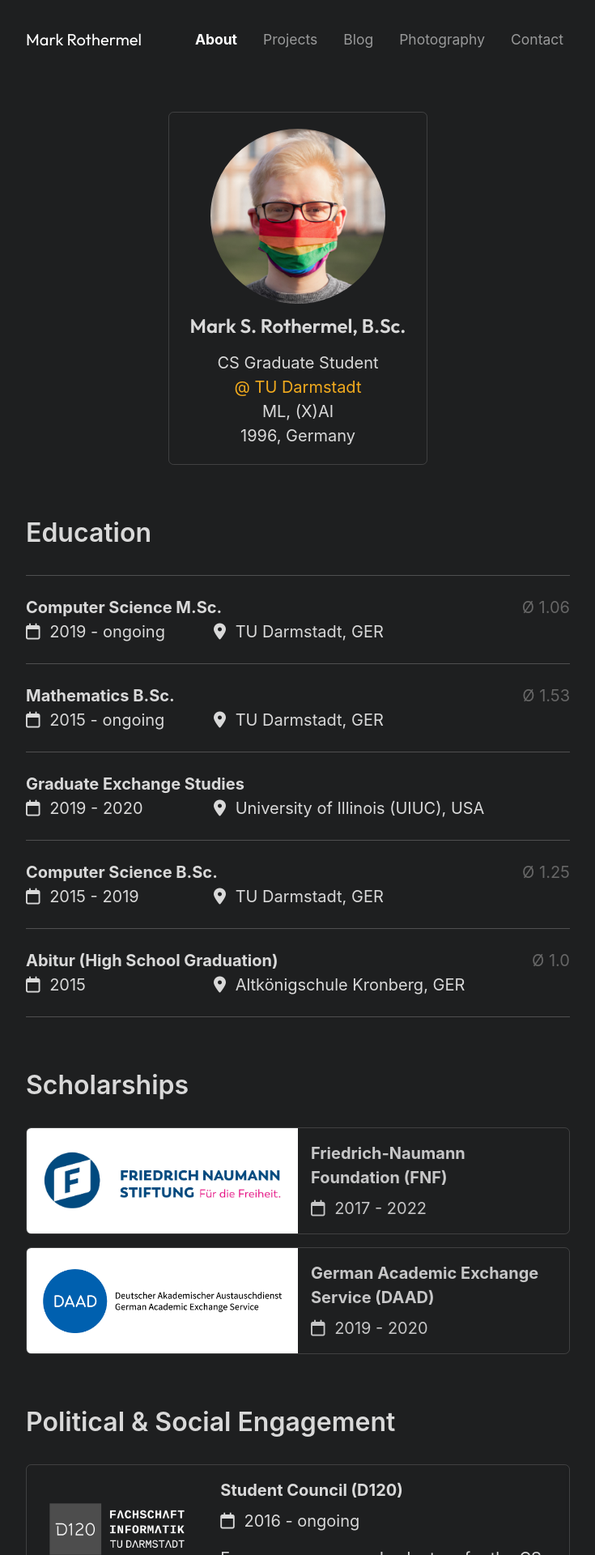
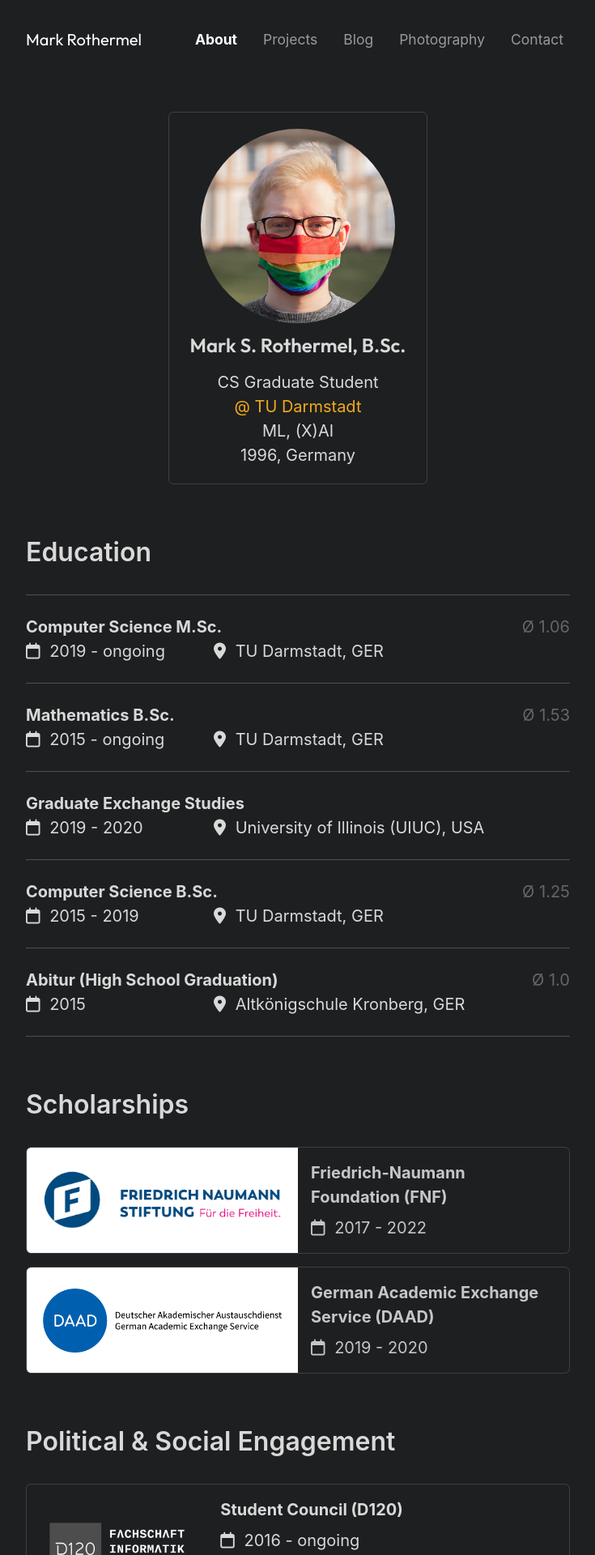
Before and after one commit to MaggiR/rothermel.me, a Jekyll site: the page built from collections/_pages/about.html, in a window 1280 px wide. Shown: the top 1920 px of the page at 81% size, without its empty margins (272-1007 px from the left). Built offline with Jekyll 4.4.1, drawn with Linux system fonts in a browser that asks for light colours.

Commit message:
Replace about image with wider version

```diff
--- a/assets/css/about.css
+++ b/assets/css/about.css
@@ -10,9 +10,13 @@
 }
 
 .round-image {
-  max-width: 12em;
+  max-width: 100%;
+  width: 12em;
+  height: 12em;
+  margin: 0;
+  padding: 0;
+  object-fit: cover;
   border-radius: 50%;
-  margin: 0;
 }
 
 .profile p {
--- a/collections/_pages/about.html
+++ b/collections/_pages/about.html
@@ -2,8 +2,6 @@
 layout: default
 title: About &middot; Mark Rothermel
 image: assets/images/mark_mask.jpg
-twitter:
-  card: summary
 ---
 
 <link rel="stylesheet" href="{{ 'assets/css/about.css' | relative_url }}">
```
Also changed, not shown: assets/images/mark_mask.jpg.
